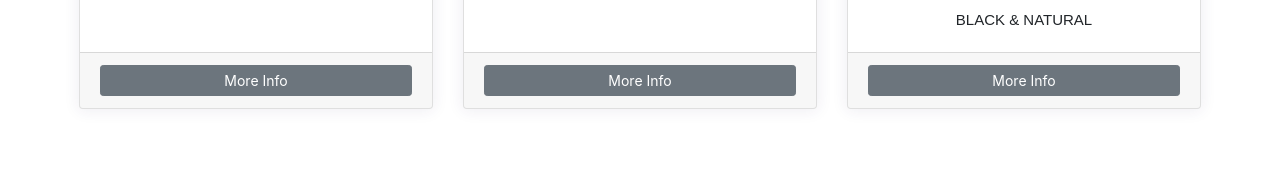
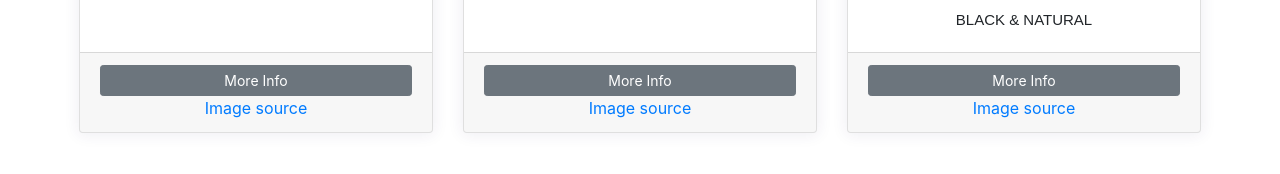
Before and after one commit to JohnLeong/ICT-1004-Project, a website: page public_html/index.html in a window 1280 px wide. Shown: the part 1251-1425 px from the top of the page. Drawn offline with nearby package versions, Linux system fonts and the light colour scheme; files whose address does not match are found by name.

Commit message:
no message

```diff
--- a/public_html/index.html
+++ b/public_html/index.html
@@ -154,6 +154,7 @@ and open the template in the editor.
                             </div>
                             <div class="card-footer">
                                 <a href="productdetails.html" class="btn btn-secondary btn-sm">More Info</a>
+                                <a href="https://sneakernews.com/2019/05/30/air-jordan-1-first-class-flight/">Image source</a>
                             </div>
                         </div>
                     </div>
@@ -168,6 +169,7 @@ and open the template in the editor.
                             </div>
                             <div class="card-footer">
                                 <a href="productdetails2.html" class="btn btn-secondary btn-sm">More Info</a>
+                                <a href="https://c.static-nike.com/a/images/t_prod_ss/w_960%2Cc_limit%2Cf_auto/jysjd3c50qsqndqoxq0p/air-max-90-new-species-release-date.jpg">Image source</a>
                             </div>
                         </div>
                     </div>
@@ -182,6 +184,7 @@ and open the template in the editor.
                             </div>
                             <div class="card-footer">
                                 <a href="productdetails3.html" class="btn btn-secondary btn-sm">More Info</a>
+                                <a href="https://end-features.cdn.prismic.io/end-features/2f0a022a143b6d74a26dc62ff591eb6022ee1c07_dm_hs_03.jpg">Image source</a>
                             </div>
                         </div>
                     </div>
```
Also changed, not shown: public_html/men.html (+4 -6 lines), public_html/women.html (+2 -3 lines).
